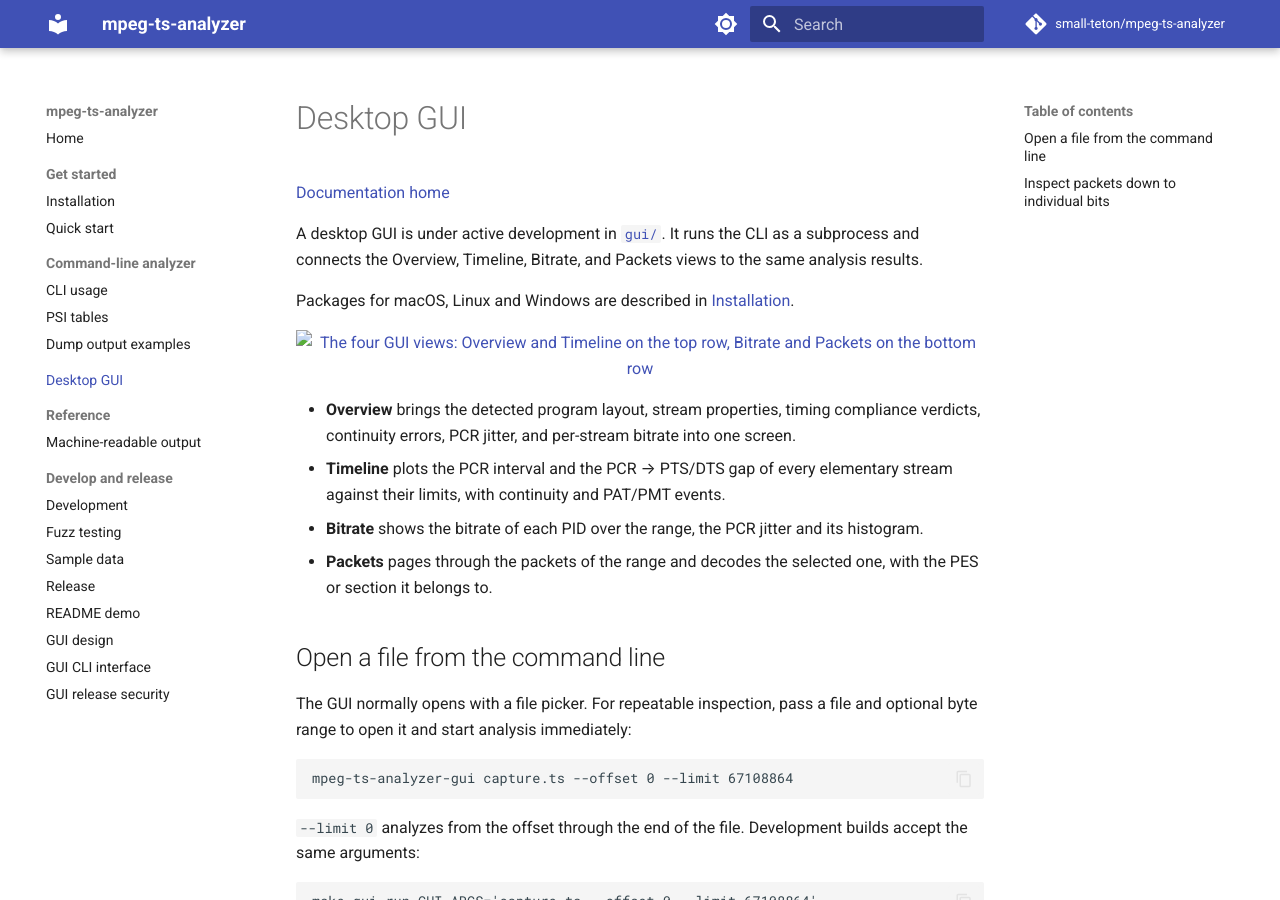
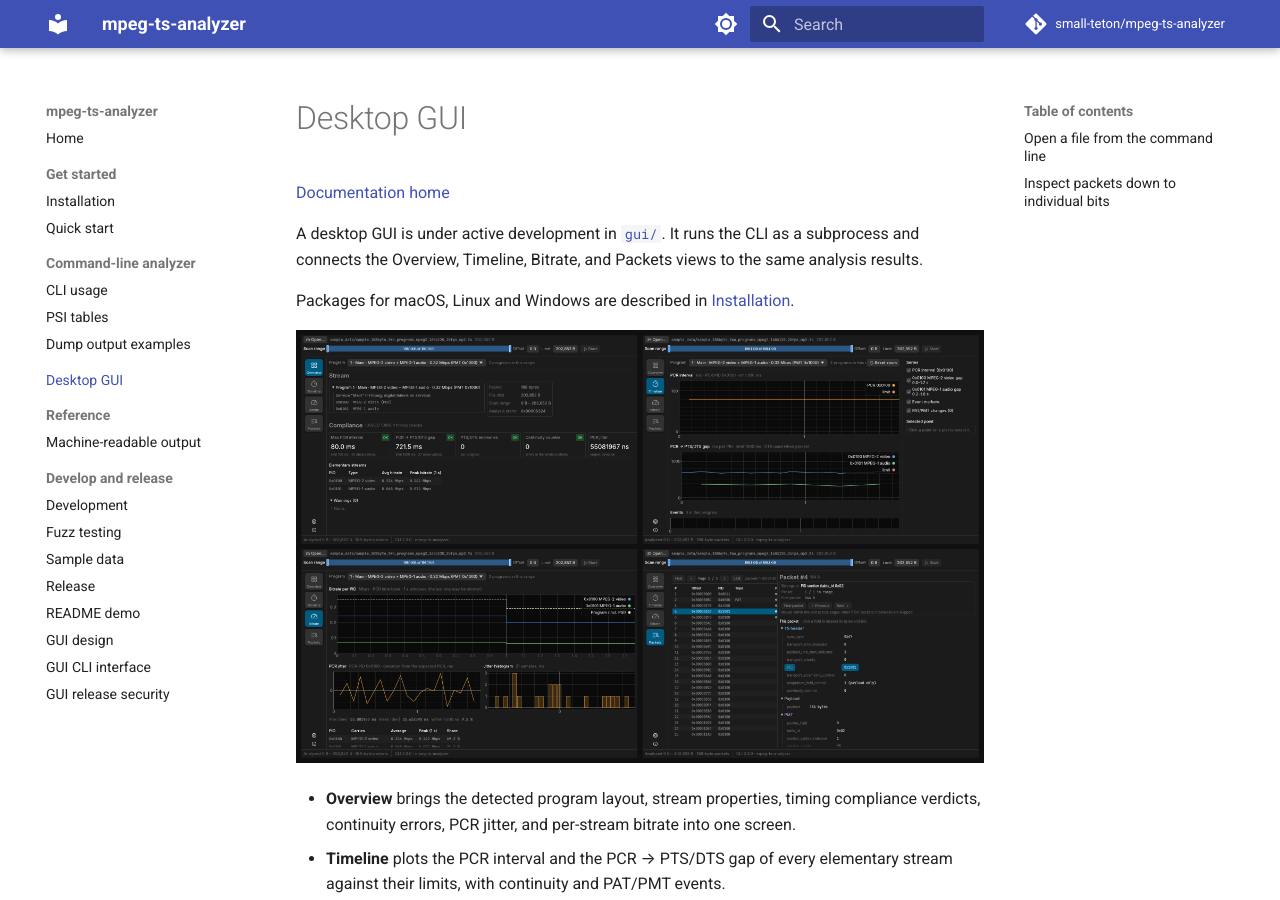
Before and after one commit to small-teton/mpeg-ts-analyzer, an MkDocs documentation site: the page built from docs/gui/overview.md, in a window 1280 px wide and 900 px high. Built offline with MkDocs 1.6.1 and Material for MkDocs 9.7.7, drawn with Linux system fonts in a browser that asks for light colours; comment, search, counter and statistics services are not loaded.

Commit message:
docs: show the GUI screenshots on the documentation site (#144)
docs/gui/overview.md showed its two screenshots with HTML <img> tags.
MkDocs does not rewrite paths in HTML, so on the site, where the page is
gui/overview/, ../images/ pointed to gui/images/ and only the alt text
appeared. Use Markdown images, which MkDocs rewrites and checks, and note
the rule in the development guide.

Refs #132

```diff
--- a/docs/gui/overview.md
+++ b/docs/gui/overview.md
@@ -9,11 +9,7 @@ to the same analysis results.
 Packages for macOS, Linux and Windows are described in
 [Installation](../getting-started/installation.md#desktop-gui).
 
-<p align="center">
-  <a href="../images/gui-tabs.png">
-    <img src="../images/gui-tabs.png" alt="The four GUI views: Overview and Timeline on the top row, Bitrate and Packets on the bottom row" width="100%">
-  </a>
-</p>
+[![The four GUI views: Overview and Timeline on the top row, Bitrate and Packets on the bottom row](../images/gui-tabs.png)](../images/gui-tabs.png)
 
 - **Overview** brings the detected program layout, stream properties, timing
   compliance verdicts, continuity errors, PCR jitter, and per-stream bitrate
@@ -48,11 +44,7 @@ its source bytes and its exact bit range. Multi-byte, non-byte-aligned fields
 are shown across byte boundaries; the 13-bit PID in the packet view spans the
 low five bits of one byte and all eight bits of the next byte.
 
-<p align="center">
-  <a href="../images/gui-inspectors.png">
-    <img src="../images/gui-inspectors.png" alt="Byte and Bit inspectors with the 13-bit PID 0x1001 selected across bytes 1 and 2" width="70%">
-  </a>
-</p>
+[![Byte and Bit inspectors with the 13-bit PID 0x1001 selected across bytes 1 and 2](../images/gui-inspectors.png)](../images/gui-inspectors.png)
 
 The Bit inspector follows packet/file order from top to bottom and displays
 each byte from MSB (`bit 7`) to LSB (`bit 0`), making it straightforward to
```
Also changed, not shown: docs/development/index.md (+3 -0 lines).
